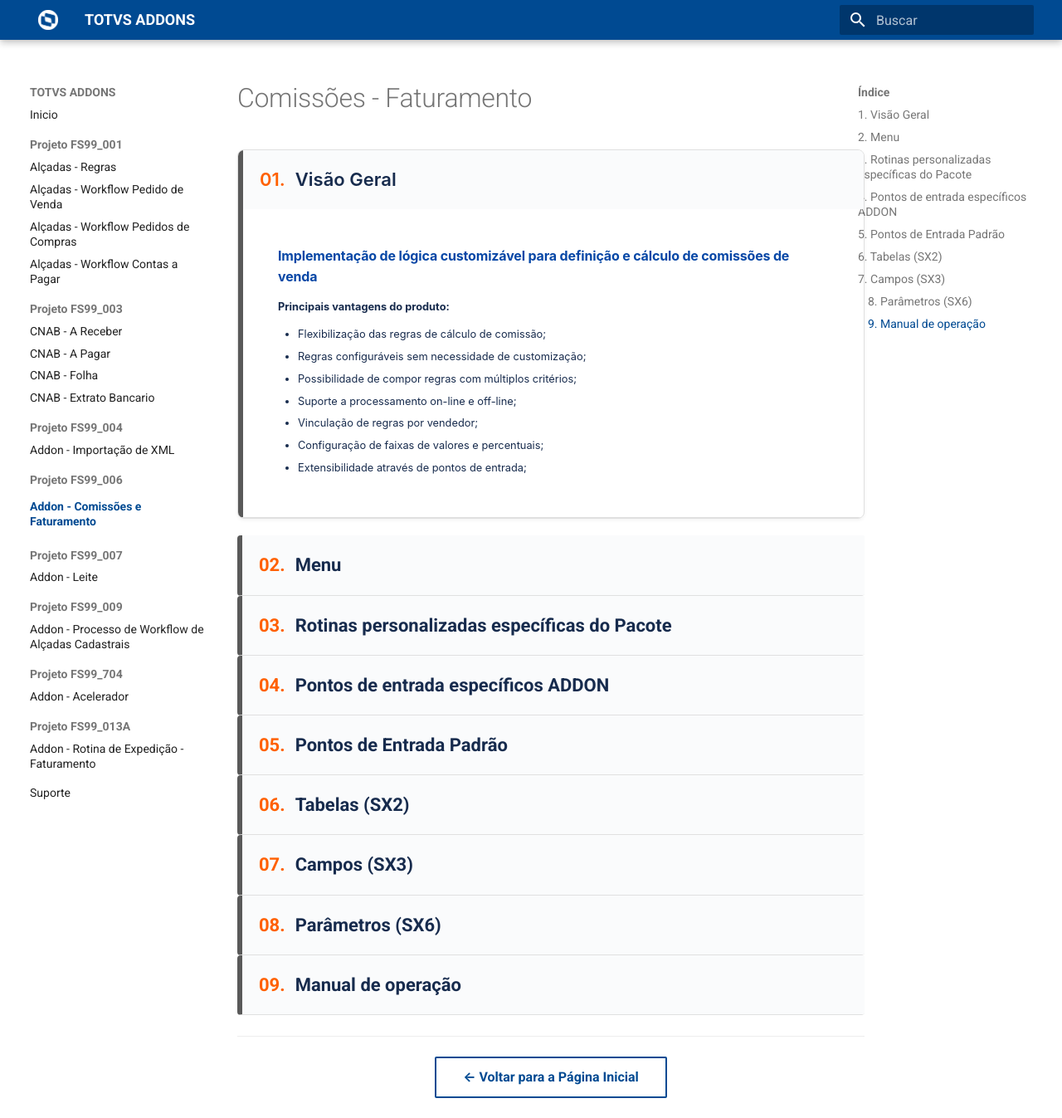
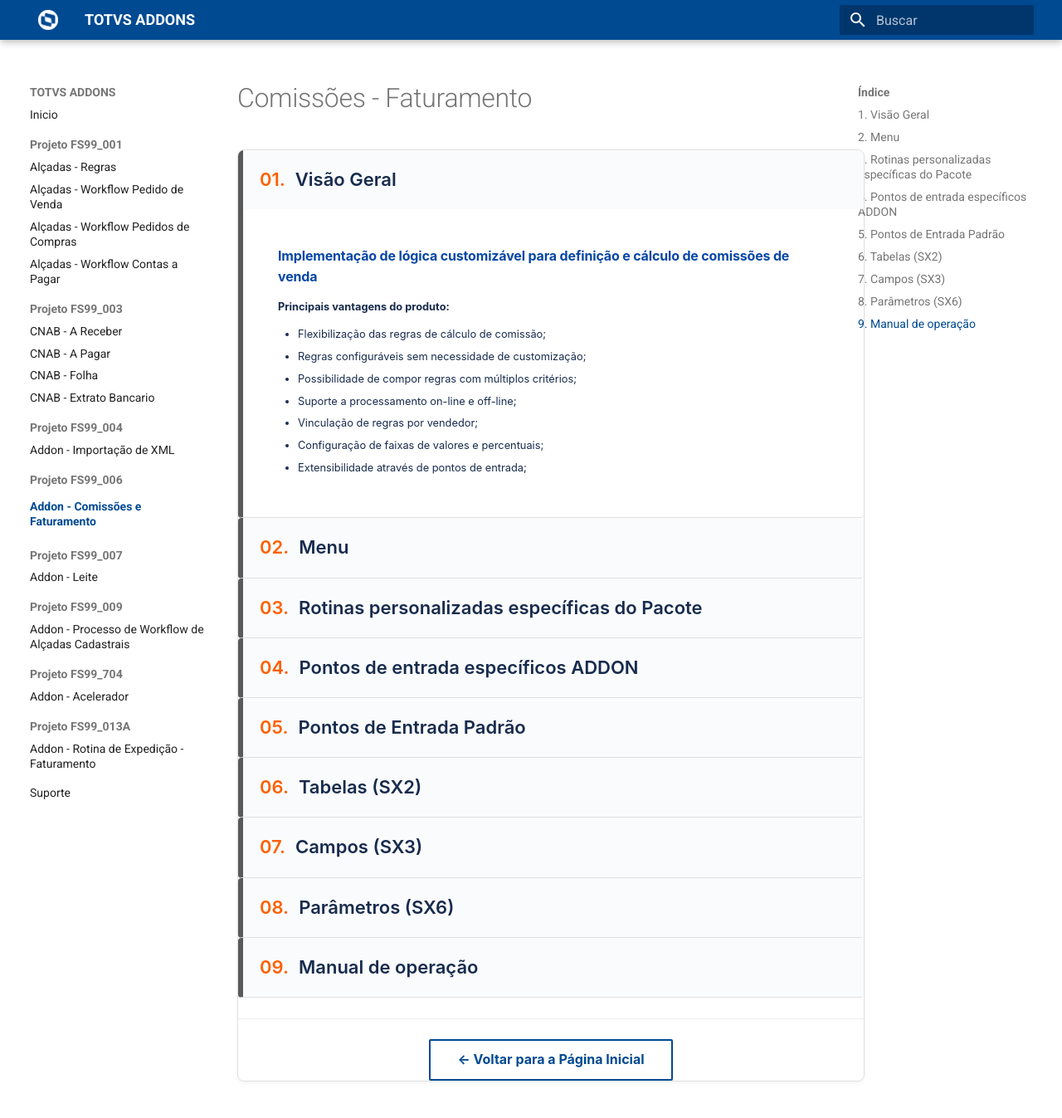
Before and after one commit to FSW-Mercado-Internacional-TOTVS-Oeste/documentacao-eletronica, an MkDocs documentation site: the page built from docs/addon-comissoes-faturamento.md, in a window 1280 px wide and 1347 px high. Shown: the whole window at 83% size. Built offline with MkDocs 1.6.1 and Material for MkDocs 9.7.7, drawn with Linux system fonts in a browser that asks for light colours; comment, search, counter and statistics services are not loaded.

Commit message:
fix documento comissoes faturamentos

```diff
--- a/docs/addon-comissoes-faturamento.md
+++ b/docs/addon-comissoes-faturamento.md
@@ -24,7 +24,6 @@
 - Configuração de faixas de valores e percentuais;
 - Extensibilidade através de pontos de entrada;
 
-</div>
 </div>
 </details>
 
@@ -521,7 +520,7 @@
 </summary>
 <div class="content-body" markdown="1">
 
-## 6. Tabelas (SX2)
+### <span style="display: none;">6. Tabelas (SX2)</span>
 
 <table class="banks-table">
   <thead>
@@ -584,7 +583,7 @@
 </summary>
 <div class="content-body" markdown="1">
 
-## 7. Campos (SX3)
+### <span style="display: none;">7. Campos (SX3)</span>
 
 <details class="field-expand" markdown="1">
 <summary markdown="1">
@@ -4264,7 +4263,7 @@
 </summary>
 <div class="content-body" markdown="1">
 
-### 8. Parâmetros (SX6)
+### <span style="display: none;">8. Parâmetros (SX6)</span>
 
 <table class="banks-table">
   <thead>
@@ -4300,7 +4299,7 @@
 </summary>
 <div class="content-body" markdown="1">
 
-### 9. Manual de operação
+### <span style="display: none;">9. Manual de operação</span>
 
 #### 1. Parâmetros (C006A01):
 
```
